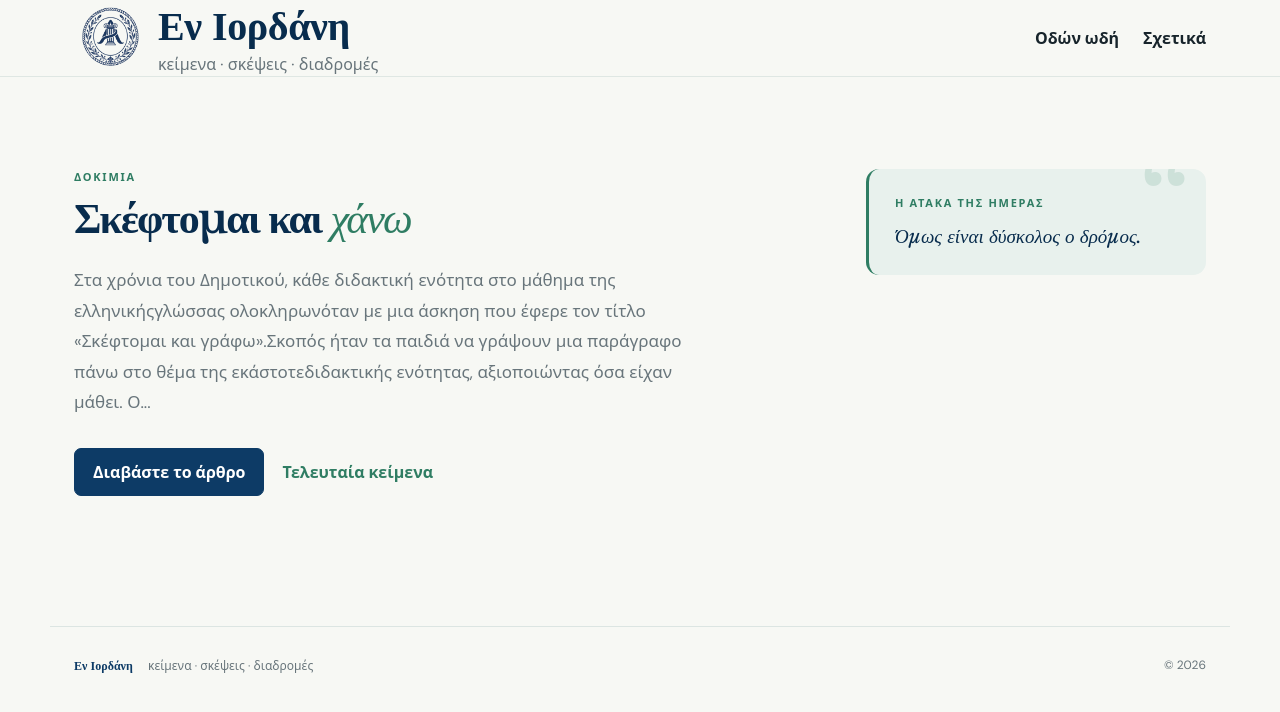
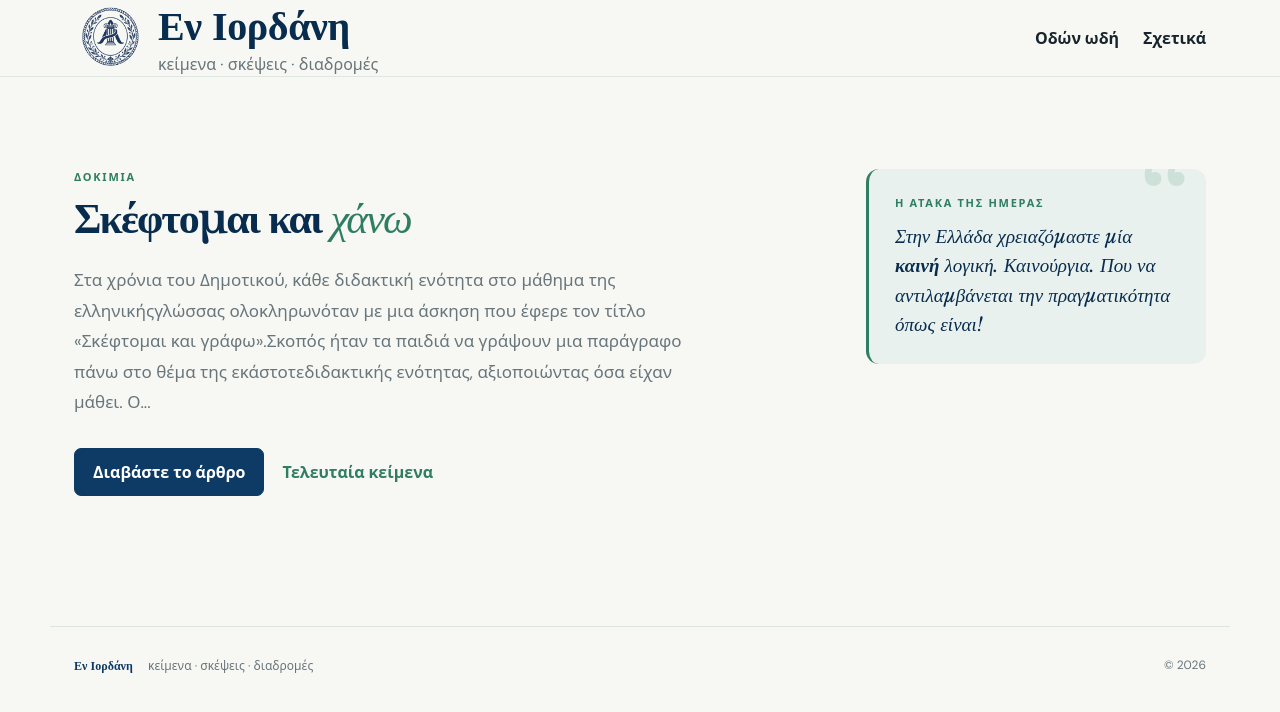
Before and after one commit to a-thrax/a-thrax.github.io, a Jekyll site: the page built from index.html, in a window 1280 px wide. Shown: the top 712 px of the page. Built offline with Jekyll 4.4.1, drawn with Linux system fonts in a browser that asks for light colours.

Commit message:
Update quote of the day
Co-Authored-By: Claude Opus 5.5 <noreply@anthropic.com>

```diff
--- a/_data/home.yml
+++ b/_data/home.yml
@@ -1,3 +1,3 @@
-quote: "Όμως είναι δύσκολος ο δρόμος. "
+quote: "Στην Ελλάδα χρειαζόμαστε μία **καινή** λογική. Καινούργια. Που να αντιλαμβάνεται την πραγματικότητα όπως είναι!"
 quote_author: ""
 recent_count: 5
```
